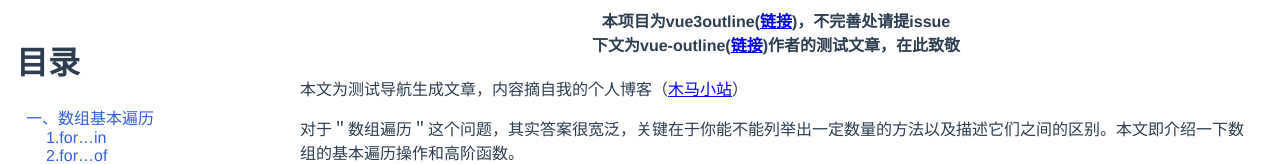
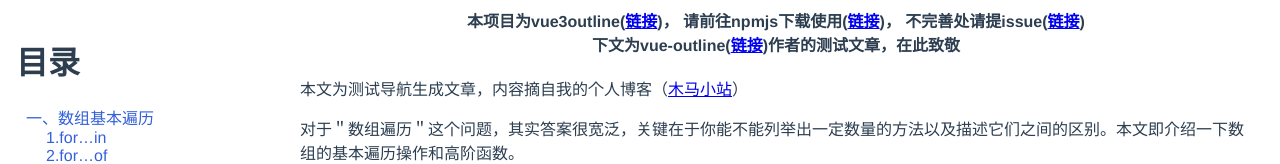
Before and after one commit to lazebird/vue3outline, a Vue app: page / in a window 1280 px wide. Shown: the top 164 px of the page. Built offline with nearby package versions, Linux system fonts and the light colour scheme.

Commit message:
fix: more

```diff
--- a/package.json
+++ b/package.json
@@ -1,6 +1,6 @@
 {
   "name": "@lazebird/vue3outline",
-  "version": "0.1.7",
+  "version": "0.1.8",
   "keywords": [
     "vue",
     "vue3",
--- a/src/views/HelloWorld.vue
+++ b/src/views/HelloWorld.vue
@@ -11,8 +11,11 @@
       </div>
     </div>
     <div v-outline="tocProps" class="content">
-      <strong>本项目为vue3outline(<a href="https://github.com/lazebird/vue3outline">链接</a>)，不完善处请提issue</strong>
-      <strong>下文为vue-outline(<a href="https://github.com/wintc23/vue-outline">链接</a>)作者的测试文章，在此致敬</strong>
+      <strong>
+        本项目为vue3outline(<a href="https://github.com/lazebird/vue3outline" target="_blank" rel="noopener noreferrer">链接</a>)，
+        请前往npmjs下载使用(<a href="https://www.npmjs.com/package/@lazebird/vue3outline" target="_blank" rel="noopener noreferrer">链接</a>)，
+        不完善处请提issue(<a href="https://github.com/lazebird/vue3outline/issues" target="_blank" rel="noopener noreferrer">链接</a>)</strong>
+      <strong>下文为vue-outline(<a href="https://github.com/wintc23/vue-outline" target="_blank" rel="noopener noreferrer">链接</a>)作者的测试文章，在此致敬</strong>
       <TestArticle />
     </div>
   </div>
```
Also changed, not shown: 1 other file (tests, documents, lock files or other folders).
